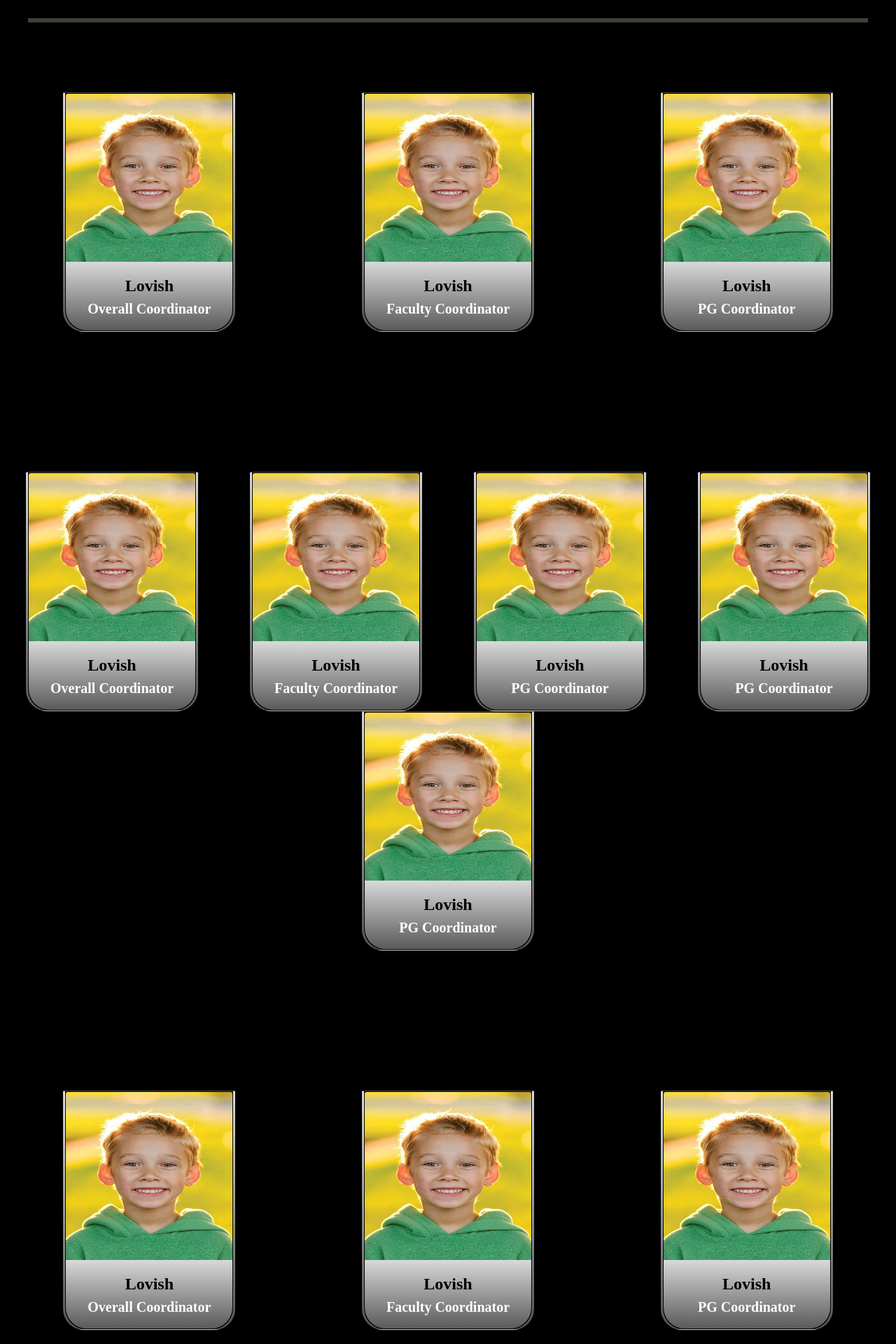
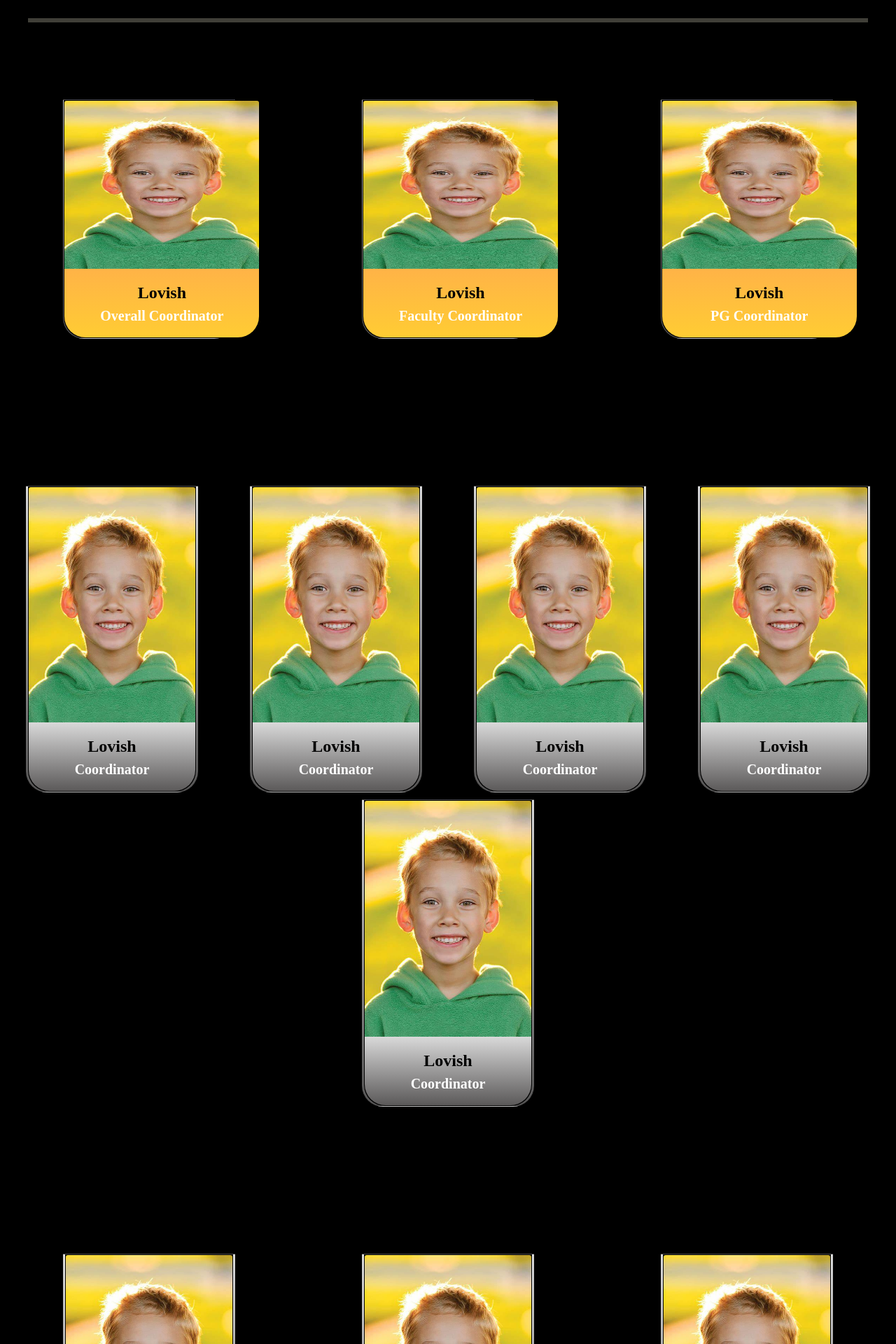
Before and after one commit to sunaina2863/symposium, a React (Create React App) app: page /team in a window 1280 px wide. Shown: the part 880-2800 px from the top of the page at 70% size. Built offline with nearby package versions, Linux system fonts and the light colour scheme.

Commit message:
team_fix

```diff
--- a/src/Events/events.css
+++ b/src/Events/events.css
@@ -12,9 +12,9 @@
 }
 .card {
   min-height: 300px;
+  max-width: 540px;
   border-radius: 30px;
   background-color: #d9d9d9;
-  transition: width 200ms ease-in-out;
   box-shadow: 0 0 10px darkblue;
 }
 .card-title.expandedL {
@@ -50,4 +50,7 @@
     flex: 100%;
     max-width: 100%;
   }
+  .card-text img {
+    max-height: 200px;
+  }
 }
--- a/src/Events/events.js
+++ b/src/Events/events.js
@@ -7,7 +7,7 @@ import q1 from "./Qutub-1.jpeg";
 const cardData = [
   {
     id: 1,
-    title: "Visit to Qutib Minar",
+    title: "Visit to Qutub Minar",
     content: [q1, q1, q1],
   },
   {
@@ -35,13 +35,9 @@ const cardData = [
     title: "Pitch Perfect",
     content: "This is the content of card 2.",
   },
+
   {
     id: 7,
-    title: "Freshers Party 2.0",
-    content: "This is the content of card 1.",
-  },
-  {
-    id: 8,
     title: "Freshers Party",
     content: [],
   },
--- /dev/null
+++ b/src/Team/cardc.js
@@ -0,0 +1,24 @@
+import React from "react";
+import "./team.css";
+import ig1 from "./OIP.jpg";
+const CardsC = ({ name, designation }) => {
+  return (
+    <>
+      <div className="col-sm text-center">
+        <div className="card border-support text-center team-support-2">
+          <div className="card bg-black team-support-2">
+            <img class="card-img-top" src={ig1} alt="Card" />
+            <div
+              className="card-body text-center"
+              style={{ background: "linear-gradient(#d9d9d9,#5b5959)" }}
+            >
+              <p className="card-text">{name}</p>
+              <span> {designation}</span>
+            </div>
+          </div>
+        </div>
+      </div>
+    </>
+  );
+};
+export default CardsC;
--- a/src/Team/card.js
+++ b/src/Team/carde.js
@@ -1,16 +1,16 @@
-import { React } from "react";
+import React from "react";
 import "./team.css";
 import ig1 from "./OIP.jpg";
-const Cards = ({ name, designation }) => {
+const CardsE = ({ name, designation }) => {
   return (
     <>
       <div className="col-sm text-center">
-        <div className="card border-support text-center">
-          <div className="card bg-black">
+        <div className="card border-support text-center team-support-2">
+          <div className="card bg-black team-support-2">
             <img class="card-img-top" src={ig1} alt="Card" />
             <div
               className="card-body text-center"
-              style={{ background: "linear-gradient(#d9d9d9,#5b5959)" }}
+              style={{ background: "linear-gradient(#e74c3c,#000000)" }}
             >
               <p className="card-text">{name}</p>
               <span> {designation}</span>
@@ -21,4 +21,5 @@ const Cards = ({ name, designation }) => {
     </>
   );
 };
-export default Cards;
+
+export default CardsE;
--- /dev/null
+++ b/src/Team/cardm.js
@@ -0,0 +1,27 @@
+import { React } from "react";
+import "./team.css";
+import ig1 from "./OIP.jpg";
+const CardsM = ({ name, designation }) => {
+  return (
+    <>
+      <div className="col-sm text-center">
+        <div className="card border-support text-center team-support">
+          <div className="card bg-black team-support">
+            <img class="card-img-top" src={ig1} alt="Card" />
+            <div
+              className="card-body text-center"
+              style={{
+                background: "linear-gradient(#ffb347,#ffcc33)",
+              }}
+            >
+              <p className="card-text">{name}</p>
+              <span> {designation}</span>
+            </div>
+          </div>
+        </div>
+      </div>
+    </>
+  );
+};
+
+export default CardsM;
--- a/src/Team/team.css
+++ b/src/Team/team.css
@@ -5,13 +5,19 @@ body {
   background-color: black;
   padding: 100px 0;
 }
-.card {
+.team-support {
+  width: 280px;
+  margin: auto;
+  border-radius: 0px 0px 30px 30px;
+  box-shadow: none;
+}
+.team-support-2 {
   width: 240px;
   margin: auto;
   border-radius: 0px 0px 30px 30px;
   box-shadow: none;
 }
-.card img {
+.team-support img {
   height: 240px;
 }
 
@@ -39,6 +45,7 @@ body {
 }
 .col-sm {
   display: flex;
+  padding-top: 10px;
   align-items: center;
   justify-content: center;
 }
--- a/src/Team/team.js
+++ b/src/Team/team.js
@@ -1,5 +1,7 @@
 import { React } from "react";
-import Cards from "./card.js";
+import CardsM from "./cardm.js";
+import CardsC from "./cardc.js";
+import CardsE from "./carde.js";
 import teamBg from "./team-bg.png";
 const cardDataTeam = [
   {
@@ -22,44 +24,44 @@ const cardDataTeam2 = [
   {
     id: 1,
     name: "Lovish",
-    designation: "Overall Coordinator",
+    designation: "Coordinator",
   },
   {
     id: 2,
     name: "Lovish",
-    designation: "Faculty Coordinator",
+    designation: "Coordinator",
   },
   {
     id: 3,
     name: "Lovish",
-    designation: "PG Coordinator",
+    designation: "Coordinator",
   },
   {
     id: 4,
     name: "Lovish",
-    designation: "PG Coordinator",
+    designation: "Coordinator",
   },
   {
     id: 5,
     name: "Lovish",
-    designation: "PG Coordinator",
+    designation: "Coordinator",
   },
 ];
 const cardDataTeam3 = [
   {
     id: 1,
     name: "Lovish",
-    designation: "Overall Coordinator",
+    designation: "Executive",
   },
   {
     id: 2,
     name: "Lovish",
-    designation: "Faculty Coordinator",
+    designation: "Executive",
   },
   {
     id: 3,
     name: "Lovish",
-    designation: "PG Coordinator",
+    designation: "Executive",
   },
 ];
 function Team() {
@@ -72,7 +74,7 @@ function Team() {
       <div className="container-fluid">
         <div className="row">
           {cardDataTeam.map((card) => (
-            <Cards
+            <CardsM
               key={card.id}
               name={card.name}
               designation={card.designation}
@@ -81,7 +83,7 @@ function Team() {
         </div>
         <div className="row">
           {cardDataTeam2.map((card) => (
-            <Cards
+            <CardsC
               key={card.id}
               name={card.name}
               designation={card.designation}
@@ -90,7 +92,7 @@ function Team() {
         </div>
         <div className="row">
           {cardDataTeam3.map((card) => (
-            <Cards
+            <CardsE
               key={card.id}
               name={card.name}
               designation={card.designation}
```
